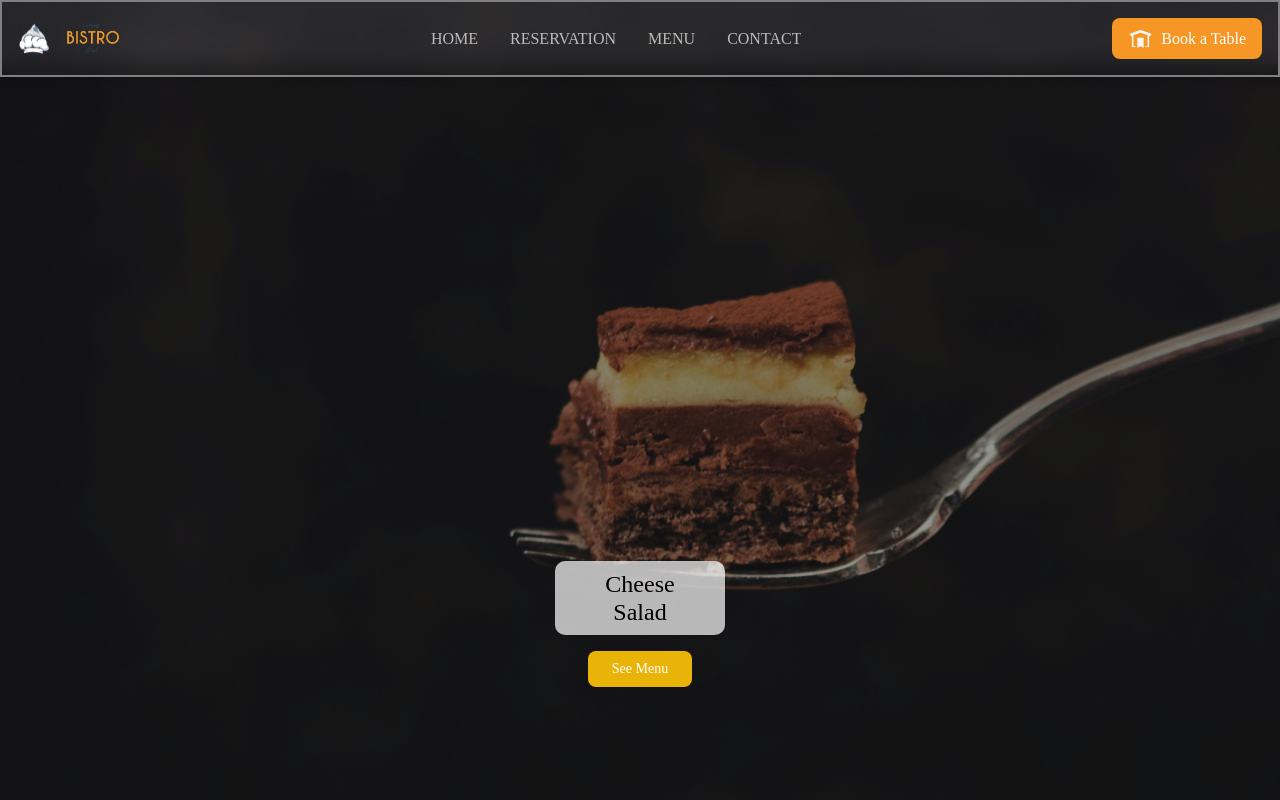
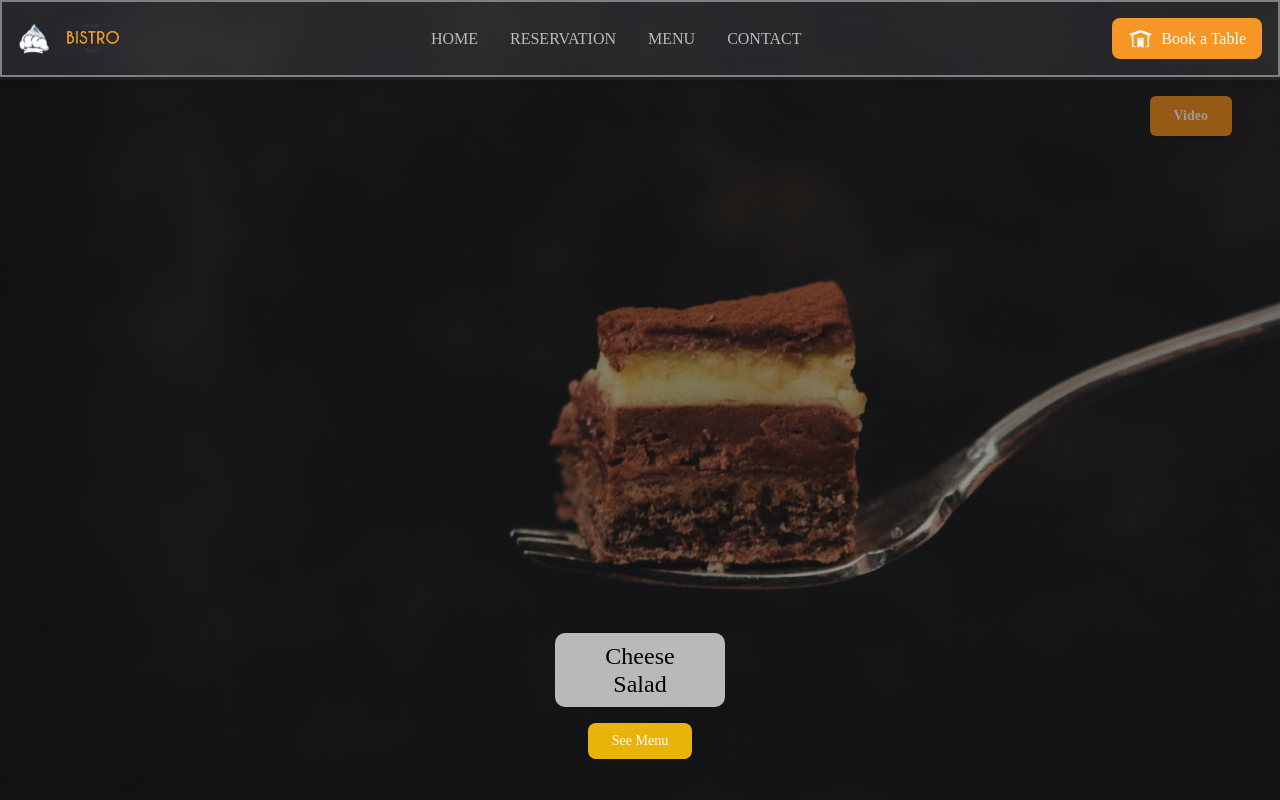
Before and after one commit to shyam888-git/Bon_Appetit, a React (Vite) app: page / in a window 1280 px wide. Shown: the top 800 px of the page. Built offline with nearby package versions, Linux system fonts and the light colour scheme; grey boxes are pictures that could not be loaded; a web font is replaced by a local one.

Commit message:
mobile navbar

```diff
--- a/src/App.css
+++ b/src/App.css
@@ -1,6 +1,6 @@
 * {
   font-family: "Isidora Sans Alt";
-  overflow-y:auto;
+   /* overflow-y:auto;  */
 
   scrollbar-width: none;
 }
@@ -18,7 +18,7 @@
 
 .main-container {
   padding: 0 16px;
-  overflow-y: hidden;
+   overflow-y: hidden;
   width: 100%;
 }
 
--- a/src/components/Header/Header.tsx
+++ b/src/components/Header/Header.tsx
@@ -31,6 +31,16 @@ const Header = ({ currentSlide, titles }) => {
 
   return (
     <section className="relative">
+      {!isMobile && (
+        <div className="flex justify-end items-center mr-12 mt-4">
+          <Button
+            type="submit"
+            className="bg-[#F69625] text-[#FFF] font-bold flex justify-center items-center gap-2 px-6 py-5 mt-4 hover:bg-[#F69625]"
+          >
+            Video
+          </Button>
+        </div>
+      )}
       <div className="absolute inset-0 bg-black opacity-40"></div>
       <div className="relative z-10 flex flex-col items-center justify-center h-screen text-white">
         {isMobile ? (
--- a/src/components/navbar/MobileNavbar.tsx
+++ b/src/components/navbar/MobileNavbar.tsx
@@ -27,7 +27,7 @@ const MobileNavbar = () => {
         )}
       </button>
       {isOpen && (
-        <div className="absolute top-full left-0 w-full max-w-[250px] h-[300px] bg-white bg-opacity-90 z-50">
+        <div className="absolute top-full left-0 w-full max-w-[250px] h-[225px] bg-white bg-opacity-90 z-50">
           <ul className="flex flex-col items-start py-4 px-6">
             <li className="py-2 text-yellow-400">HOME</li>
             <li className="py-2 text-gray-800">RESERVATION</li>
```
